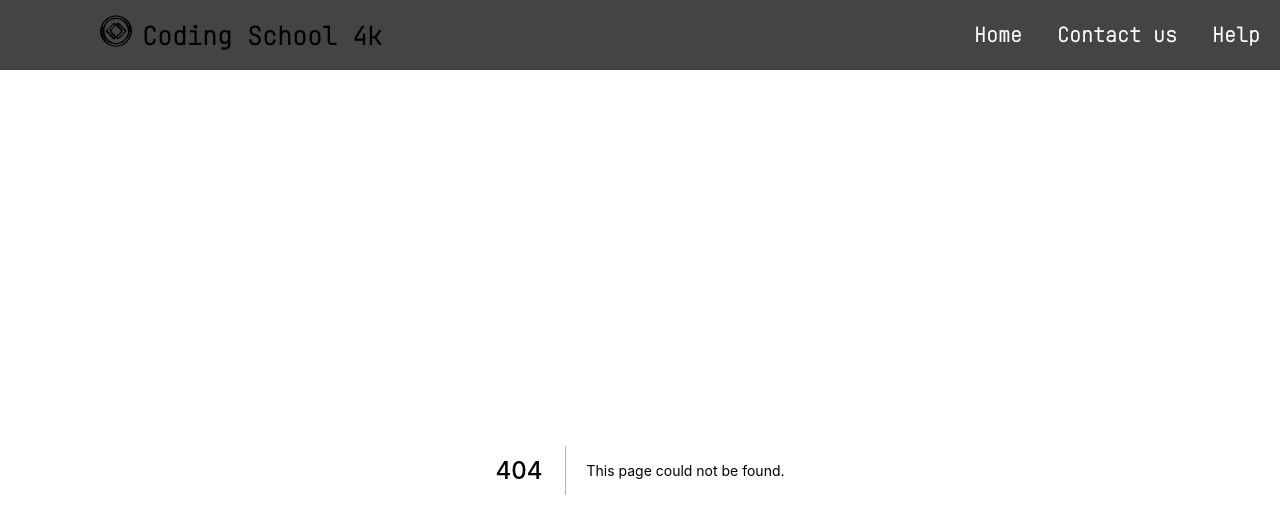
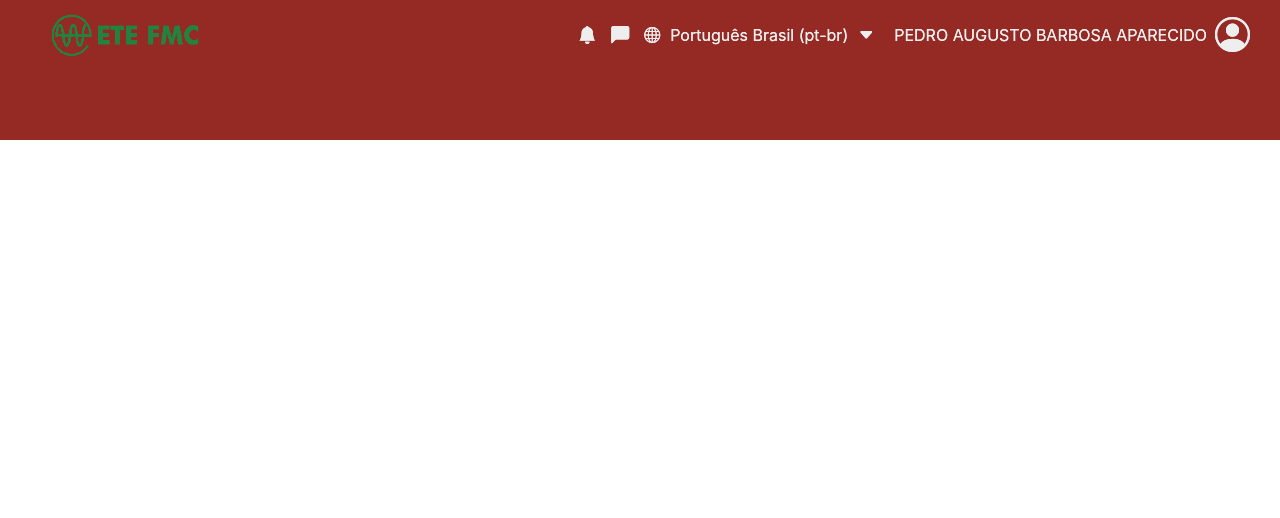
Before and after one commit to Pedro-Augusto-Barbosa-Aparecido/School-Next-JS, a Next.js app: page /src/components/Header/header in a window 1280 px wide. Before the commit this address had no page. Shown: the top 518 px of the page. Built offline with nearby package versions, Linux system fonts and the light colour scheme.

Commit message:
Change header styles

```diff
--- a/pages/_app.js
+++ b/pages/_app.js
@@ -1,12 +1,12 @@
 import '../styles/globals.css'
-import Header from "./components/Header/header";
+import Header from "./src/components/Header/header";
 import Head from "next/head";
 
 function MyApp({ Component, pageProps }) {
   return (
     <>
       <Head>
-          <title>School 4k</title>
+          <title>Moodle</title>
       </Head>
       <Header />
       <Component {...pageProps} />
--- a/pages/components/Header/header.js
+++ /dev/null
@@ -1,65 +0,0 @@
-import styles from "./styles.module.css";
-
-import Image from "next/image";
-import Link from "next/link";
-
-import $ from "jquery";
-
-export default function Header() {
-    const timeout = 500;
-    function toggleMenu () {
-        $("#menu").animate({ width: "toggle" }, timeout);
-        $("#back-menu").toggle();
-
-    }
-
-    function closeMenu () {
-        if (window.innerWidth <= 700) {
-            $("#menu").animate({ width: "hide" }, timeout);
-            $("#back-menu").hide();
-
-        }
-
-    }
-
-    return (
-        <header className={styles.container}>
-            <>
-                <Image
-                    src={"/assets/code-school-symbol-sketch.png"}
-                    alt={"Logo"}
-                    width={32}
-                    height={32}
-                    layout={"fixed"}
-                    id={"logo"}
-                />
-                <Link href={"/"}>
-                    <a className={styles.title}>Coding School 4k</a>
-                </Link>
-            </>
-            <div id={"back-menu"} onClick={toggleMenu} className={styles.menuOptAux} />
-            <div id={"menu"} className={styles.menuOpt}>
-                <ul>
-                    <li>
-                        <Link href={"/"}>
-                            <a onClick={closeMenu}>Home</a>
-                        </Link>
-                    </li>
-                    <li>
-                        <Link href={"/contact-us"}>
-                            <a onClick={closeMenu}>Contact us</a>
-                        </Link>
-                    </li>
-                    <li>
-                        <Link href={"/support/help/"}>
-                            <a onClick={closeMenu}>Help</a>
-                        </Link>
-                    </li>
-                </ul>
-            </div>
-            <i onClick={toggleMenu} className={`bi bi-list ${styles.menu}`}/>
-        </header>
-
-    );
-
-}
--- a/pages/index.js
+++ b/pages/index.js
@@ -4,6 +4,6 @@ import styles from '../styles/Home.module.css'
 
 export default function Home() {
   return (
-      <div></div>
+      <div/>
   )
 }
--- /dev/null
+++ b/pages/src/components/Header/header.js
@@ -0,0 +1,54 @@
+import styles from "./styles.module.css";
+
+import Image from "next/image";
+import Link from "next/link";
+
+import { useState } from "react";
+
+import $ from "jquery";
+
+export default function Header() {
+    const [language, setLanguege] = useState("Português Brasil (pt-br)");
+    const [studentName, setStudentName] = useState("pedro augusto barbosa aparecido");
+
+    function toggleMenu () {
+        $("#menu").animate({ height: "toggle" }, 500);
+
+    }
+
+    return (
+        <header className={styles.container}>
+            <Link href={"/"}>
+                <a>
+                    <Image
+                        src={"/assets/logo/logo-etesr.png"}
+                        width={150}
+                        height={50}
+                        layout={"fixed"}
+                        priority
+                    />
+                </a>
+            </Link>
+            <i className={`bi bi-list ${styles.iconMenu}`} onClick={toggleMenu} />
+            <div id={"menu"} className={styles.menu}>
+                <i className={`bi bi-bell-fill ${styles.icon} ${styles.notify}`}/>
+                <i className={`bi bi-chat-left-fill ${styles.icon} ${styles.message}`} />
+                <i className={`bi bi-globe ${styles.icon} ${styles.language}`} title={language} style={{ marginRight: "10px" }} />
+                <div className={styles.containerLanguage}>
+                    <i className={`bi bi-globe`} title={language} style={{ marginRight: "10px" }} />
+                    { language }
+                    <i className="bi bi-caret-down-fill" style={{ marginLeft: "10px" }} />
+                </div>
+                <div className={styles.containerStudent}>
+                    { studentName.toUpperCase() }
+                    <i className={`bi bi-person-circle ${styles.loginImage}`} />
+                </div>
+                {/*<div className={styles.menuAux}>*/}
+
+                {/*</div>*/}
+            </div>
+        </header>
+
+    );
+
+}
--- /dev/null
+++ b/pages/src/components/Header/styles.module.css
@@ -0,0 +1,192 @@
+.container {
+    width: 100%;
+    height: 70px;
+
+    background-color: #952A24;
+
+    display: flex;
+
+}
+
+.container>a>span {
+    position: absolute !important;
+
+    top: 10px;
+    left: 50px;
+
+}
+
+.icon {
+    color: #EEE;
+
+    font-size: 18px;
+
+    margin-right: 15px;
+
+}
+
+.menu {
+    display: flex;
+
+    align-items: center;
+
+    width: fit-content;
+    height: 70px;
+
+    position: absolute !important;
+
+    top: 0;
+    right: 20px;
+
+    padding: 0 10px;
+
+}
+
+.containerLanguage {
+    color: #EEE;
+
+    display: flex;
+
+    align-items: center;
+
+}
+
+.containerStudent {
+    margin-left: 20px;
+
+    color: #EEE;
+
+    display: flex;
+    align-items: center;
+
+}
+
+.loginImage {
+    font-size: 35px;
+
+    margin-left: 8px;
+
+}
+
+.iconMenu {
+    color: #EEE;
+
+    cursor: pointer;
+
+    font-size: 44px;
+
+    position: absolute;
+    right: 20px;
+
+}
+
+.notify {
+
+}
+
+.message {
+
+}
+
+.menuAux {
+    display: flex;
+
+    align-items: center;
+
+    position: fixed;
+    top: 70px;
+    left: 0;
+
+    box-shadow: 0 2px 4px 1px #555;
+
+    width: 100%;
+    height: 70px;
+
+}
+
+.containerLanguage:hover, .icon:hover, .loginImage:hover {
+    cursor: pointer;
+
+    color: lightseagreen;
+
+}
+
+.iconMenu:active {
+    transform: scale(.8);
+
+}
+
+.containerLanguage:active, .icon:active, .loginImage:active {
+    transform: scale(.9);
+
+}
+
+@media (max-width: 950px) {
+    .menu {
+        display: none;
+
+        height: 20%;
+        width: 55%;
+
+        background-color: #FFF;
+
+        box-shadow: -2px 2px 4px 1px #111;
+
+        right: 0;
+        top: 70px;
+
+    }
+
+    .icon, .containerStudent, .containerLanguage {
+        color: #222;
+
+        position: absolute;
+
+    }
+
+    .containerStudent {
+        top: 0;
+        right: 10px;
+
+    }
+
+    .icon {
+        top: 15px;
+
+    }
+
+    .message {
+        left: 50px;
+
+    }
+
+    .containerLanguage {
+        display: none;
+
+    }
+
+    .language {
+        display: block;
+        left: 90px;
+
+    }
+
+}
+
+@media (min-width: 950px) and (max-width: 1920px) {
+    .iconMenu {
+        display: none;
+
+    }
+
+    .language {
+        display: none;
+
+    }
+
+    .menu {
+        display: flex !important;
+
+    }
+
+}
--- a/styles/globals.css
+++ b/styles/globals.css
@@ -13,4 +13,6 @@ a {
 
 * {
   box-sizing: border-box;
+  transition: 1.80ms;
+
 }
```
Also changed, not shown: pages/src/old-cold.txt, public/assets/logo/logo-etesr.png (added).
